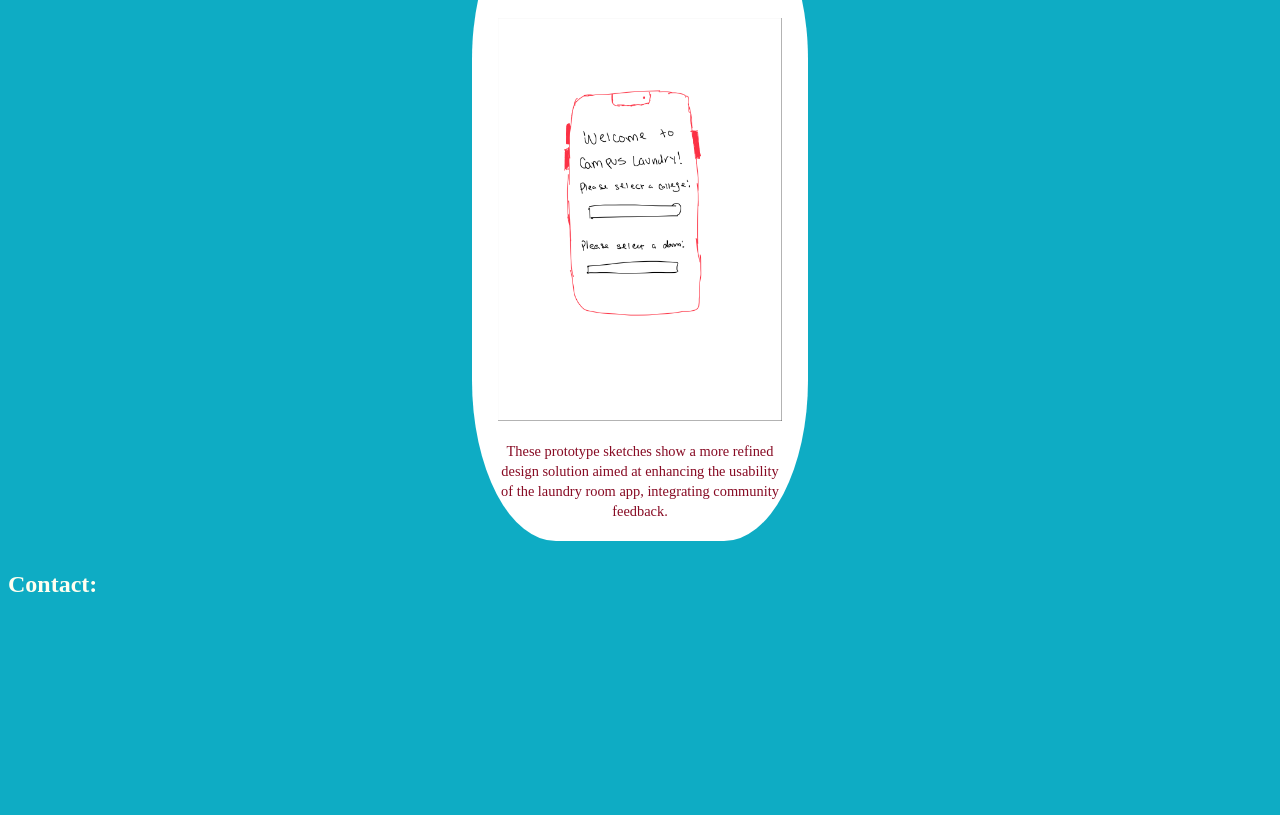
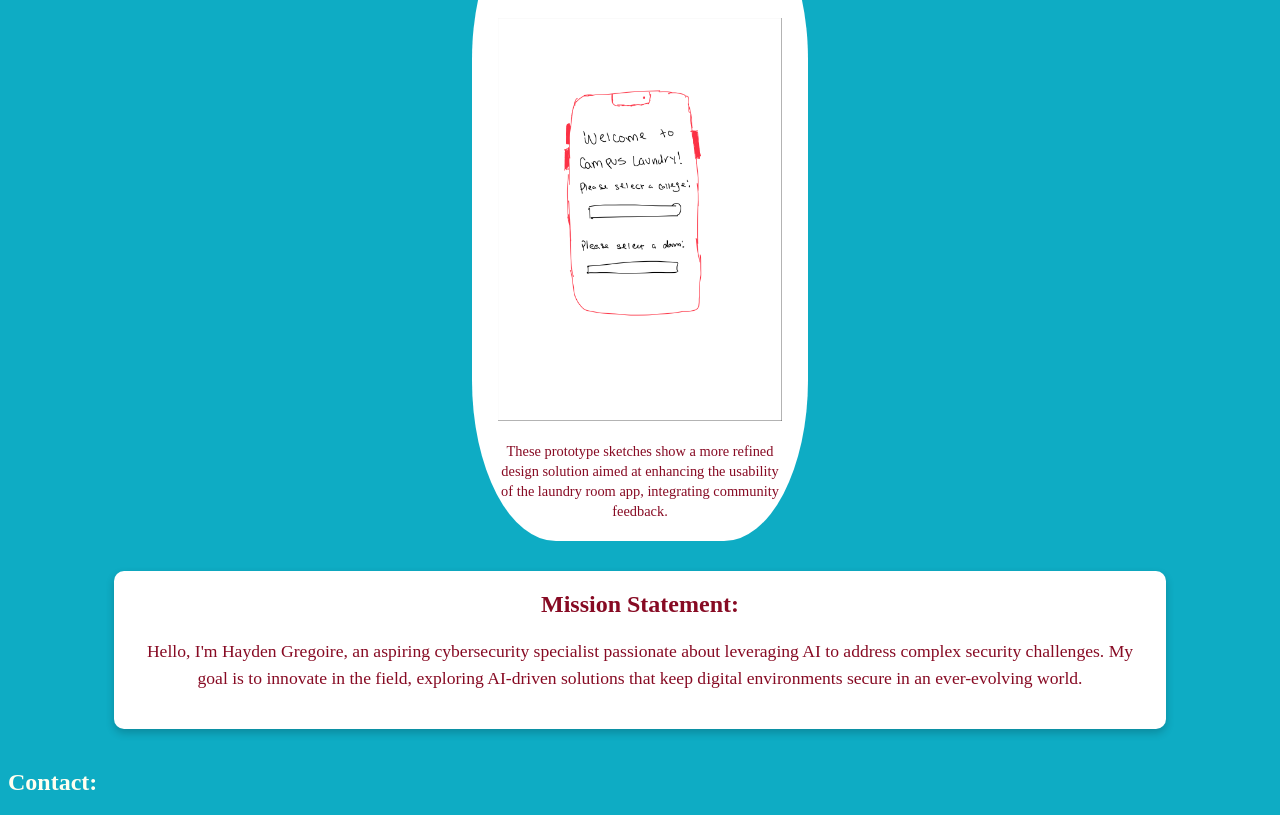
Before and after one commit to Hayden-Gregoire/Hayden-Gregoire.github.io, a plain HTML site: page index.html in a window 1280 px wide. Shown: the part 975-1790 px from the top of the page. Before the commit the page ends 1593 px from the top, so only its background shows below. Drawn offline with Linux system fonts and the light colour scheme.

Commit message:
added mission statement

```diff
--- a/index.html
+++ b/index.html
@@ -62,6 +62,11 @@
             <p>These prototype sketches show a more refined design solution aimed at enhancing the usability of the laundry room app, integrating community feedback.</p>
          </section>
 
+         <div class="mission">
+            <h2>Mission Statement:</h2>
+            <p>Hello, I'm Hayden Gregoire, an aspiring cybersecurity specialist passionate about leveraging AI to address complex security challenges. My goal is to innovate in the field, exploring AI-driven solutions that keep digital environments secure in an ever-evolving world.</p>
+         </div>
+
         </div>
 
         <h2>Contact:</h2>
--- a/styles.css
+++ b/styles.css
@@ -69,3 +69,25 @@ h2 {
    font-weight: bold; /* Bold text for emphasis */
    color: rgb(80, 5, 20); /* Slightly darker color for contrast */
 }
+
+/* Mission Statement styling */
+.mission {
+   background-color: white;
+   padding: 20px;
+   border-radius: 10px;
+   max-width: 80%;
+   margin: 20px auto;
+   color: rgb(135, 10, 35);
+   text-align: center;
+   box-shadow: 0 4px 8px rgba(0, 0, 0, 0.2);
+}
+
+.mission h2 {
+   margin-top: 0;
+   color: rgb(135, 10, 35); /* Ensures header color matches */
+}
+
+.mission p {
+   font-size: 1.1em;
+   line-height: 1.5;
+}
```
